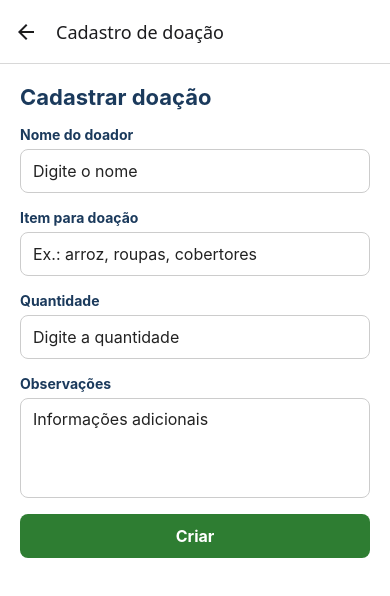
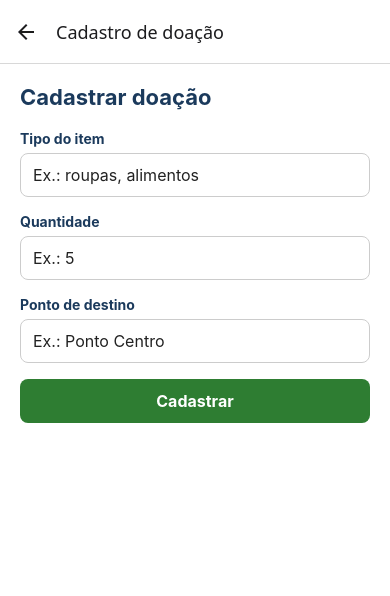
Before and after one commit to CharlieChaplim/instituto-mao-amiga, a React Native app: screen /Cadastro in a window 390 px wide. Shown: the top 596 px of the page. Built offline with nearby package versions, Linux system fonts and the light colour scheme.

Commit message:
refs #6 adiciona histórico local de doações

```diff
--- a/src/screens/TelaCadastroDoacao.tsx
+++ b/src/screens/TelaCadastroDoacao.tsx
@@ -1,5 +1,6 @@
 import { NativeStackScreenProps } from '@react-navigation/native-stack';
-import { useEffect, useState } from 'react';
+import { useState } from 'react';
+
 import {
   Alert,
   KeyboardAvoidingView,
@@ -10,64 +11,73 @@ import {
   TextInput,
   TouchableOpacity,
 } from 'react-native';
+
 import { SafeAreaView } from 'react-native-safe-area-context';
-import { carregarDoacao, salvarDoacao } from '../storage/doacaoStorage';
+
+import { salvarDoacao } from '../storage/doacoesStorage';
 import { RootStackParamList } from '../types/navigation';
 
 type Props = NativeStackScreenProps<RootStackParamList, 'Cadastro'>;
 
 export function TelaCadastroDoacao({ navigation }: Props) {
-  const [nome, setNome] = useState('');
-  const [item, setItem] = useState('');
+  const [tipoItem, setTipoItem] = useState('');
   const [quantidade, setQuantidade] = useState('');
-  const [observacao, setObservacao] = useState('');
+  const [pontoDestino, setPontoDestino] = useState('');
 
-  useEffect(() => {
-    async function recuperarUltimaDoacao() {
-      try {
-        const doacao = await carregarDoacao();
-
-        if (doacao) {
-          setNome(doacao.nome);
-          setItem(doacao.item);
-          setQuantidade(doacao.quantidade);
-          setObservacao(doacao.observacao);
-        }
-      } catch {
-        Alert.alert('Erro', 'Não foi possível recuperar a última doação salva.');
-      }
+  async function cadastrarDoacao() {
+    if (
+      !tipoItem.trim() ||
+      !quantidade.trim() ||
+      !pontoDestino.trim()
+    ) {
+      Alert.alert(
+        'Campos obrigatórios',
+        'Preencha todos os campos.'
+      );
+      return;
     }
 
-    recuperarUltimaDoacao();
-  }, []);
-
-  async function criarDoacao() {
-    if (!nome.trim() || !item.trim() || !quantidade.trim()) {
-      Alert.alert('Campos obrigatórios', 'Preencha nome, item e quantidade.');
+    if (
+      !/^\d+$/.test(quantidade.trim()) ||
+      Number(quantidade) <= 0
+    ) {
+      Alert.alert(
+        'Quantidade inválida',
+        'Informe uma quantidade inteira maior que zero.'
+      );
       return;
     }
 
     try {
       await salvarDoacao({
-        nome: nome.trim(),
-        item: item.trim(),
-        quantidade: quantidade.trim(),
-        observacao: observacao.trim(),
+        tipoItem: tipoItem.trim(),
+        quantidade: Number(quantidade),
+        pontoDestino: pontoDestino.trim(),
       });
 
-      Alert.alert('Doação criada', 'Os dados da doação foram salvos neste aparelho.', [
-        {
-          text: 'OK',
-          onPress: () => navigation.goBack(),
-        },
-      ]);
+      Alert.alert(
+        'Doação registrada',
+        'A doação foi salva neste aparelho.',
+        [
+          {
+            text: 'OK',
+            onPress: () => navigation.goBack(),
+          },
+        ]
+      );
     } catch {
-      Alert.alert('Erro', 'Não foi possível salvar os dados da doação.');
+      Alert.alert(
+        'Erro',
+        'Não foi possível salvar a doação.'
+      );
     }
   }
 
   return (
-    <SafeAreaView style={styles.safeArea} edges={['bottom', 'left', 'right']}>
+    <SafeAreaView
+      style={styles.safeArea}
+      edges={['bottom', 'left', 'right']}
+    >
       <KeyboardAvoidingView
         style={styles.keyboardView}
         behavior={Platform.OS === 'ios' ? 'padding' : 'height'}
@@ -76,48 +86,53 @@ export function TelaCadastroDoacao({ navigation }: Props) {
           contentContainerStyle={styles.formulario}
           keyboardShouldPersistTaps="handled"
         >
-          <Text style={styles.titulo}>Cadastrar doação</Text>
+          <Text style={styles.titulo}>
+            Cadastrar doação
+          </Text>
 
-          <Text style={styles.rotulo}>Nome do doador</Text>
+          <Text style={styles.rotulo}>
+            Tipo do item
+          </Text>
+
           <TextInput
             style={styles.input}
-            value={nome}
-            onChangeText={setNome}
-            placeholder="Digite o nome"
+            value={tipoItem}
+            onChangeText={setTipoItem}
+            placeholder="Ex.: roupas, alimentos"
             returnKeyType="next"
           />
 
-          <Text style={styles.rotulo}>Item para doação</Text>
-          <TextInput
-            style={styles.input}
-            value={item}
-            onChangeText={setItem}
-            placeholder="Ex.: arroz, roupas, cobertores"
-            returnKeyType="next"
-          />
+          <Text style={styles.rotulo}>
+            Quantidade
+          </Text>
 
-          <Text style={styles.rotulo}>Quantidade</Text>
           <TextInput
             style={styles.input}
             value={quantidade}
             onChangeText={setQuantidade}
-            placeholder="Digite a quantidade"
+            placeholder="Ex.: 5"
             keyboardType="numeric"
             returnKeyType="next"
           />
 
-          <Text style={styles.rotulo}>Observações</Text>
+          <Text style={styles.rotulo}>
+            Ponto de destino
+          </Text>
+
           <TextInput
-            style={[styles.input, styles.inputMultilinha]}
-            value={observacao}
-            onChangeText={setObservacao}
-            placeholder="Informações adicionais"
-            multiline
-            textAlignVertical="top"
+            style={styles.input}
+            value={pontoDestino}
+            onChangeText={setPontoDestino}
+            placeholder="Ex.: Ponto Centro"
           />
 
-          <TouchableOpacity style={styles.botao} onPress={criarDoacao}>
-            <Text style={styles.textoBotao}>Criar</Text>
+          <TouchableOpacity
+            style={styles.botao}
+            onPress={cadastrarDoacao}
+          >
+            <Text style={styles.textoBotao}>
+              Cadastrar
+            </Text>
           </TouchableOpacity>
         </ScrollView>
       </KeyboardAvoidingView>
@@ -130,25 +145,30 @@ const styles = StyleSheet.create({
     flex: 1,
     backgroundColor: '#FFFFFF',
   },
+
   keyboardView: {
     flex: 1,
   },
+
   formulario: {
     padding: 20,
     paddingBottom: 40,
   },
+
   titulo: {
-    marginBottom: 16,
+    marginBottom: 20,
     fontSize: 22,
     fontWeight: 'bold',
     color: '#1B3A5C',
   },
+
   rotulo: {
     marginBottom: 6,
     fontSize: 14,
     fontWeight: 'bold',
     color: '#1B3A5C',
   },
+
   input: {
     width: '100%',
     minHeight: 44,
@@ -162,13 +182,10 @@ const styles = StyleSheet.create({
     fontSize: 16,
     color: '#222222',
   },
-  inputMultilinha: {
-    minHeight: 100,
-  },
+
   botao: {
     width: '100%',
     minHeight: 44,
-    marginBottom: 18,
     paddingHorizontal: 16,
     paddingVertical: 10,
     borderRadius: 8,
@@ -176,6 +193,7 @@ const styles = StyleSheet.create({
     justifyContent: 'center',
     alignItems: 'center',
   },
+
   textoBotao: {
     fontSize: 16,
     fontWeight: 'bold',
--- a/src/storage/doacaoStorage.ts
+++ /dev/null
@@ -1,18 +0,0 @@
-import AsyncStorage from '@react-native-async-storage/async-storage';
-import { Doacao } from '../types/Doacao';
-
-const CHAVE_ULTIMA_DOACAO = '@mao_amiga:ultima_doacao';
-
-export async function salvarDoacao(doacao: Doacao) {
-  await AsyncStorage.setItem(CHAVE_ULTIMA_DOACAO, JSON.stringify(doacao));
-}
-
-export async function carregarDoacao(): Promise<Doacao | null> {
-  const valor = await AsyncStorage.getItem(CHAVE_ULTIMA_DOACAO);
-
-  if (!valor) {
-    return null;
-  }
-
-  return JSON.parse(valor) as Doacao;
-}
--- /dev/null
+++ b/src/storage/doacoesStorage.ts
@@ -0,0 +1,38 @@
+import AsyncStorage from '@react-native-async-storage/async-storage';
+
+import { Doacao, NovaDoacao } from '../types/Doacao';
+
+const CHAVE_DOACOES = '@mao_amiga:doacoes';
+
+export async function listarDoacoes(): Promise<Doacao[]> {
+  const valor = await AsyncStorage.getItem(CHAVE_DOACOES);
+
+  if (!valor) {
+    return [];
+  }
+
+  return JSON.parse(valor) as Doacao[];
+}
+
+function gerarId() {
+  return `${Date.now()}-${Math.random().toString(36).slice(2, 10)}`;
+}
+
+export async function salvarDoacao(
+  doacao: NovaDoacao
+): Promise<Doacao> {
+  const doacoes = await listarDoacoes();
+
+  const novaDoacao: Doacao = {
+    ...doacao,
+    id: gerarId(),
+    criadoEm: new Date().toISOString(),
+  };
+
+  await AsyncStorage.setItem(
+    CHAVE_DOACOES,
+    JSON.stringify([...doacoes, novaDoacao])
+  );
+
+  return novaDoacao;
+}
```
Also changed, not shown: src/types/Doacao.ts (+7 -4 lines).
